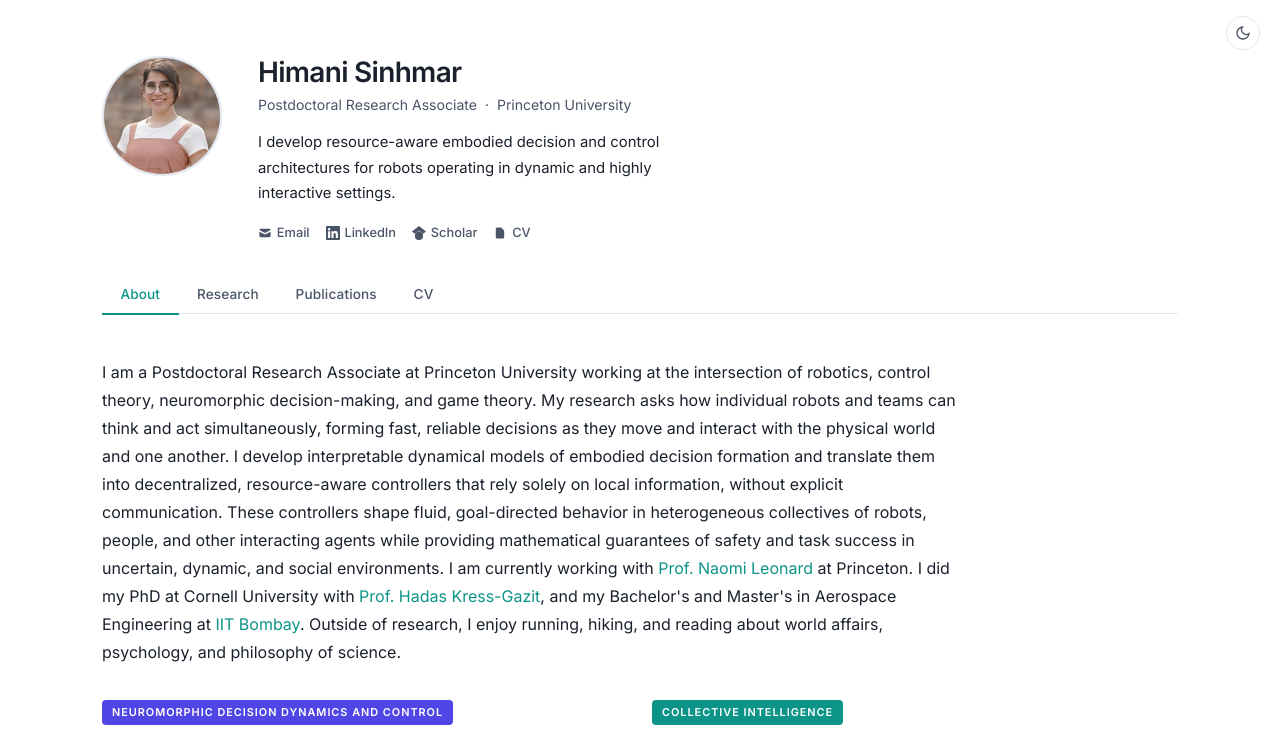
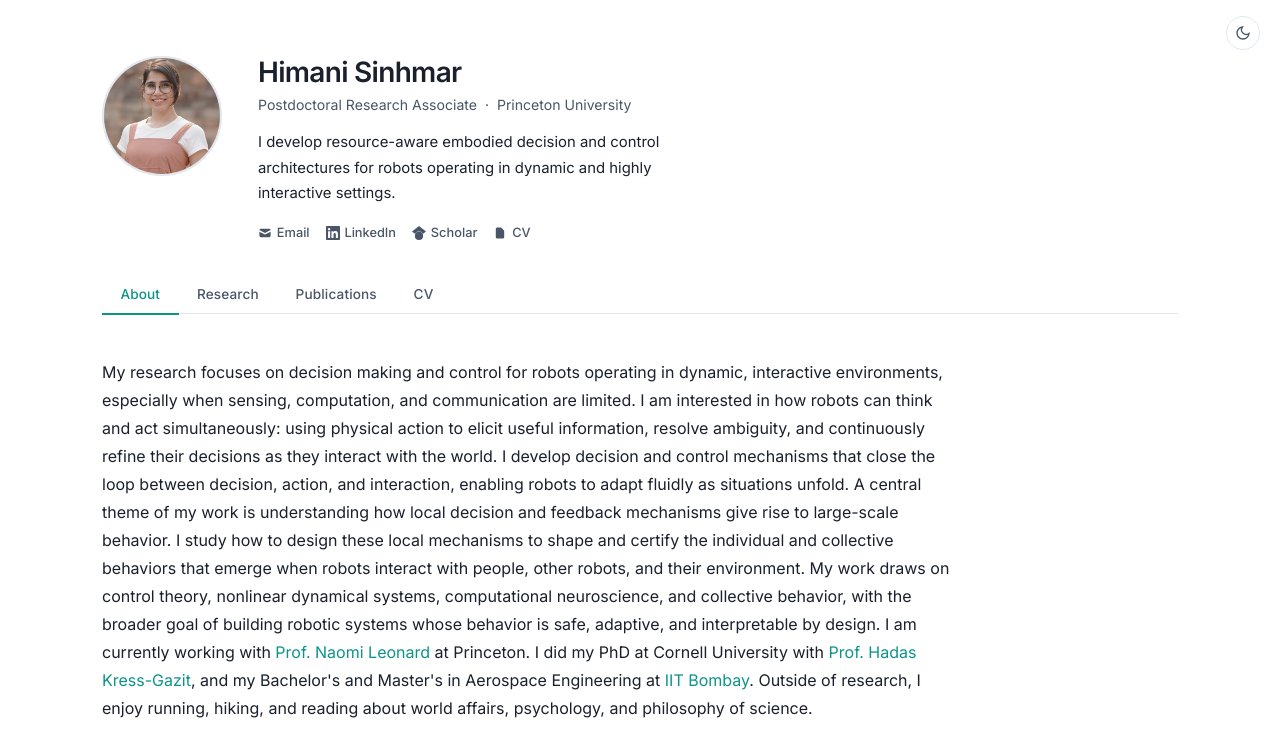
Before and after one commit to himanisinhmar/himanisinhmar.github.io, a Jekyll site: the page built from index.html, in a window 1280 px wide and 900 px high, cut to the strip 0-729 px from the top of the window. Built offline with Jekyll 4.4.1, drawn with Linux system fonts in a browser that asks for light colours; the list of posts is cut into pages by our own code.

Commit message:
Update website research bio

```diff
--- a/index.html
+++ b/index.html
@@ -63,7 +63,9 @@
     <!-- Bio text on top, full width -->
     <div class="about-text">
       <p class="about__vision">
-       I am a Postdoctoral Research Associate at Princeton University working at the intersection of robotics, control theory, neuromorphic decision-making, and game theory. My research asks how individual robots and teams can think and act simultaneously, forming fast, reliable decisions as they move and interact with the physical world and one another. I develop interpretable dynamical models of embodied decision formation and translate them into decentralized, resource-aware controllers that rely solely on local information, without explicit communication. These controllers shape fluid, goal-directed behavior in heterogeneous collectives of robots, people, and other interacting agents while providing mathematical guarantees of safety and task success in uncertain, dynamic, and social environments.
+       <!-- I am a Postdoctoral Research Associate at Princeton University working at the intersection of robotics, control theory, neuromorphic decision-making, and game theory. My research asks how individual robots and teams can think and act simultaneously, forming fast, reliable decisions as they move and interact with the physical world and one another. I develop interpretable dynamical models of embodied decision formation and translate them into decentralized, resource-aware controllers that rely solely on local information, without explicit communication. These controllers shape fluid, goal-directed behavior in heterogeneous collectives of robots, people, and other interacting agents while providing mathematical guarantees of safety and task success in uncertain, dynamic, and social environments. -->
+       My research focuses on decision making and control for robots operating in dynamic, interactive environments, especially when sensing, computation, and communication are limited. I am interested in how robots can think and act simultaneously: using physical action to elicit useful information, resolve ambiguity, and continuously refine their decisions as they interact with the world. I develop decision and control mechanisms that close the loop between decision, action, and interaction, enabling robots to adapt fluidly as situations unfold.
+       A central theme of my work is understanding how local decision and feedback mechanisms give rise to large-scale behavior. I study how to design these local mechanisms to shape and certify the individual and collective behaviors that emerge when robots interact with people, other robots, and their environment. My work draws on control theory, nonlinear dynamical systems, computational neuroscience, and collective behavior, with the broader goal of building robotic systems whose behavior is safe, adaptive, and interpretable by design.
       <!-- </p>
       <p class="about__vision"> -->
         I am currently working with
```
